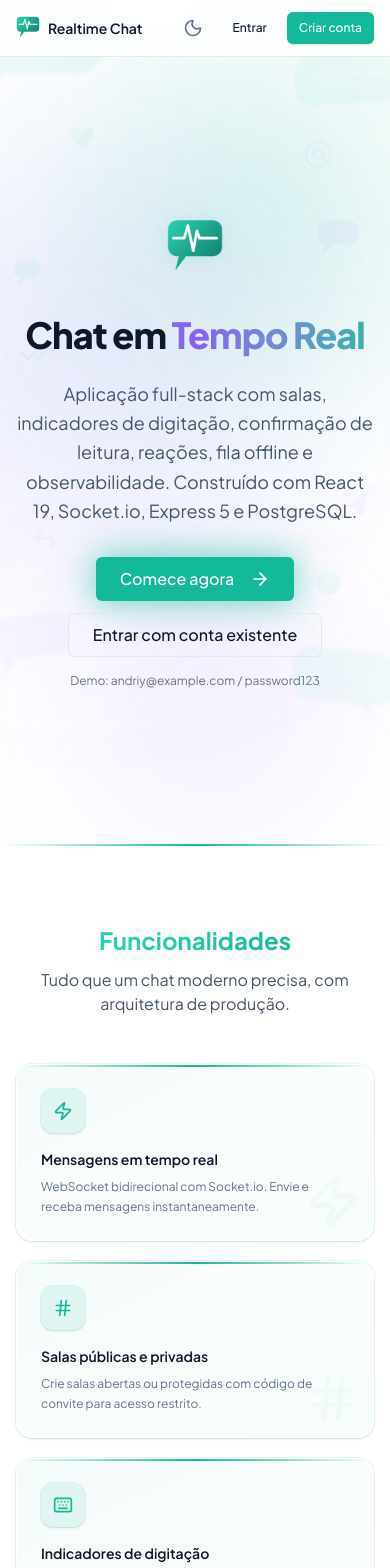
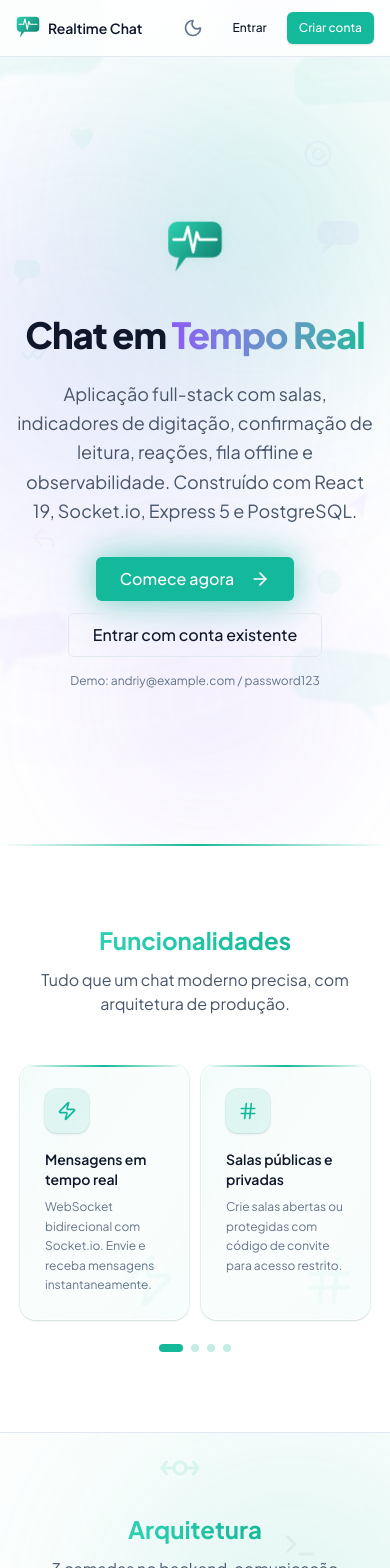
Before and after one commit to AndriyAmaro/realtime-chat, a React (Vite) app in the folder client/: page / in a window 390 px wide. Shown: the top 1568 px of the page. Built offline with nearby package versions, Linux system fonts and the light colour scheme.

Commit message:
style(landing): mobile carousel for feature cards with snap scroll + dots
Co-Authored-By: Claude Opus 4.6 <noreply@anthropic.com>

```diff
--- a/client/src/globals.css
+++ b/client/src/globals.css
@@ -571,6 +571,15 @@ body {
   animation-play-state: paused;
 }
 
+/* Hide scrollbar for carousel */
+.scrollbar-hide {
+  -ms-overflow-style: none;
+  scrollbar-width: none;
+}
+.scrollbar-hide::-webkit-scrollbar {
+  display: none;
+}
+
 /* Perspective */
 .perspective-1200 { perspective: 1200px; }
 .rotate-x-2 { transform: rotateX(2deg); }
--- a/client/src/pages/LandingPage.tsx
+++ b/client/src/pages/LandingPage.tsx
@@ -101,6 +101,80 @@ function CountUp({ end, duration = 1.5 }: { end: number; duration?: number }) {
     >
       {count}
     </span>
+  )
+}
+
+function FeatureCard({ feature, index }: { feature: (typeof FEATURES)[number]; index: number }) {
+  return (
+    <div
+      className={`scroll-reveal stagger-${index + 1} glass card-glow group relative overflow-hidden rounded-2xl p-6 shadow-sm ring-1 ring-[var(--primary-500)]/10 transition-all hover:-translate-y-1 dark:shadow-none dark:ring-[var(--primary-500)]/15`}
+    >
+      <div className="absolute inset-x-0 top-0 h-[2px] bg-gradient-to-r from-transparent via-[var(--primary-500)] to-transparent" />
+      <div className="pointer-events-none absolute inset-0 bg-gradient-to-br from-[var(--primary-500)]/[0.05] via-[var(--primary-500)]/[0.02] to-[#2DD1B1]/[0.04] dark:from-[var(--primary-500)]/[0.08] dark:via-[var(--primary-500)]/[0.03] dark:to-[#2DD1B1]/[0.06]" />
+      <div className="animate-float-slow pointer-events-none absolute right-3 bottom-3 text-[var(--primary-500)] opacity-[0.04] transition-opacity group-hover:opacity-[0.07] dark:opacity-[0.06] dark:group-hover:opacity-[0.10]">
+        <feature.icon className="h-14 w-14" />
+      </div>
+      <div className="relative">
+        <div className="mb-4 flex h-11 w-11 items-center justify-center rounded-xl bg-[var(--primary-500)]/10 text-[var(--primary-500)] shadow-sm ring-1 ring-[var(--primary-500)]/10 transition-all group-hover:bg-[var(--primary-500)] group-hover:text-white group-hover:shadow-[var(--primary-500)]/20 group-hover:shadow-md">
+          <feature.icon className="h-5 w-5" />
+        </div>
+        <h3 className="text-sm font-semibold text-[var(--text-primary)]">{feature.title}</h3>
+        <p className="mt-2 text-xs leading-relaxed text-[var(--text-muted)]">
+          {feature.description}
+        </p>
+      </div>
+    </div>
+  )
+}
+
+function FeaturesCarousel() {
+  const scrollRef = useRef<HTMLDivElement>(null)
+  const [activePage, setActivePage] = useState(0)
+  const totalPages = Math.ceil(FEATURES.length / 2)
+
+  useEffect(() => {
+    const el = scrollRef.current
+    if (!el) return
+    const onScroll = () => {
+      const page = Math.round(el.scrollLeft / el.clientWidth)
+      setActivePage(page)
+    }
+    el.addEventListener('scroll', onScroll, { passive: true })
+    return () => el.removeEventListener('scroll', onScroll)
+  }, [])
+
+  const scrollToPage = (page: number) => {
+    scrollRef.current?.scrollTo({ left: page * scrollRef.current.clientWidth, behavior: 'smooth' })
+  }
+
+  return (
+    <div className="sm:hidden">
+      <div
+        ref={scrollRef}
+        className="scrollbar-hide flex snap-x snap-mandatory gap-4 overflow-x-auto px-1 pb-2"
+      >
+        {Array.from({ length: totalPages }, (_, pageIdx) => (
+          <div key={pageIdx} className="grid w-full shrink-0 snap-center grid-cols-2 gap-3">
+            {FEATURES.slice(pageIdx * 2, pageIdx * 2 + 2).map((feature, i) => (
+              <FeatureCard key={feature.title} feature={feature} index={pageIdx * 2 + i} />
+            ))}
+          </div>
+        ))}
+      </div>
+      {/* Dots */}
+      <div className="mt-4 flex justify-center gap-2">
+        {Array.from({ length: totalPages }, (_, i) => (
+          <button
+            key={i}
+            onClick={() => scrollToPage(i)}
+            className={`h-2 rounded-full transition-all ${
+              i === activePage ? 'w-6 bg-[var(--primary-500)]' : 'w-2 bg-[var(--primary-500)]/25'
+            }`}
+            aria-label={`Página ${i + 1}`}
+          />
+        ))}
+      </div>
+    </div>
   )
 }
 
@@ -220,33 +294,15 @@ export default function LandingPage() {
             </p>
           </div>
 
-          <div className="grid gap-5 sm:grid-cols-2 lg:grid-cols-4">
+          {/* Desktop grid */}
+          <div className="hidden gap-5 sm:grid sm:grid-cols-2 lg:grid-cols-4">
             {FEATURES.map((feature, i) => (
-              <div
-                key={feature.title}
-                className={`scroll-reveal stagger-${i + 1} glass card-glow group relative overflow-hidden rounded-2xl p-6 shadow-sm ring-1 ring-[var(--primary-500)]/10 transition-all hover:-translate-y-1 dark:shadow-none dark:ring-[var(--primary-500)]/15`}
-              >
-                <div className="absolute inset-x-0 top-0 h-[2px] bg-gradient-to-r from-transparent via-[var(--primary-500)] to-transparent" />
-                {/* Gradient background — Pulse primary */}
-                <div className="pointer-events-none absolute inset-0 bg-gradient-to-br from-[var(--primary-500)]/[0.05] via-[var(--primary-500)]/[0.02] to-[#2DD1B1]/[0.04] dark:from-[var(--primary-500)]/[0.08] dark:via-[var(--primary-500)]/[0.03] dark:to-[#2DD1B1]/[0.06]" />
-                {/* Watermark icon */}
-                <div className="animate-float-slow pointer-events-none absolute right-3 bottom-3 text-[var(--primary-500)] opacity-[0.04] transition-opacity group-hover:opacity-[0.07] dark:opacity-[0.06] dark:group-hover:opacity-[0.10]">
-                  <feature.icon className="h-14 w-14" />
-                </div>
-                <div className="relative">
-                  <div className="mb-4 flex h-11 w-11 items-center justify-center rounded-xl bg-[var(--primary-500)]/10 text-[var(--primary-500)] shadow-sm ring-1 ring-[var(--primary-500)]/10 transition-all group-hover:bg-[var(--primary-500)] group-hover:text-white group-hover:shadow-[var(--primary-500)]/20 group-hover:shadow-md">
-                    <feature.icon className="h-5 w-5" />
-                  </div>
-                  <h3 className="text-sm font-semibold text-[var(--text-primary)]">
-                    {feature.title}
-                  </h3>
-                  <p className="mt-2 text-xs leading-relaxed text-[var(--text-muted)]">
-                    {feature.description}
-                  </p>
-                </div>
-              </div>
+              <FeatureCard key={feature.title} feature={feature} index={i} />
             ))}
           </div>
+
+          {/* Mobile carousel — 2 columns per page */}
+          <FeaturesCarousel />
         </div>
       </section>
 
```
